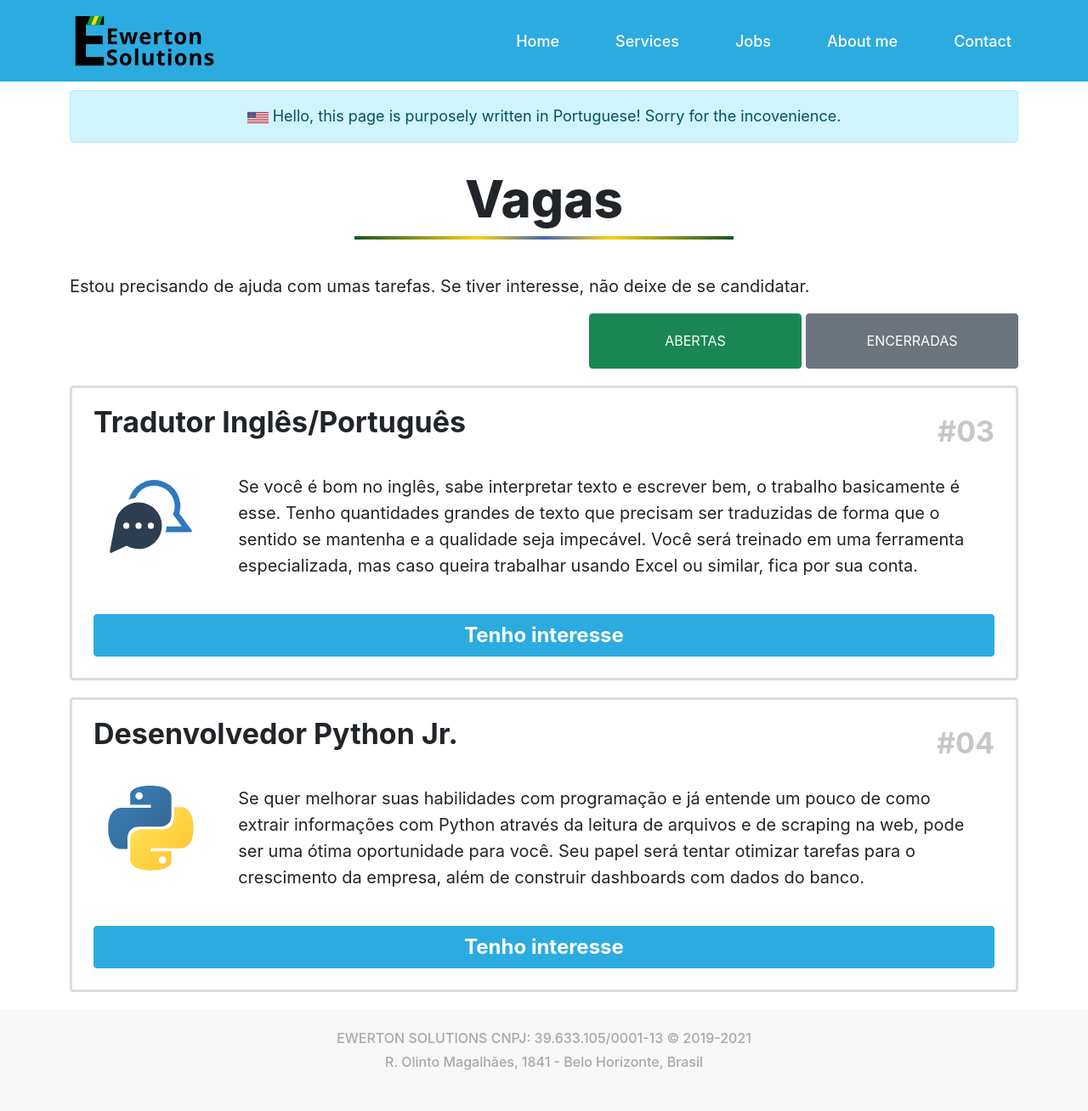
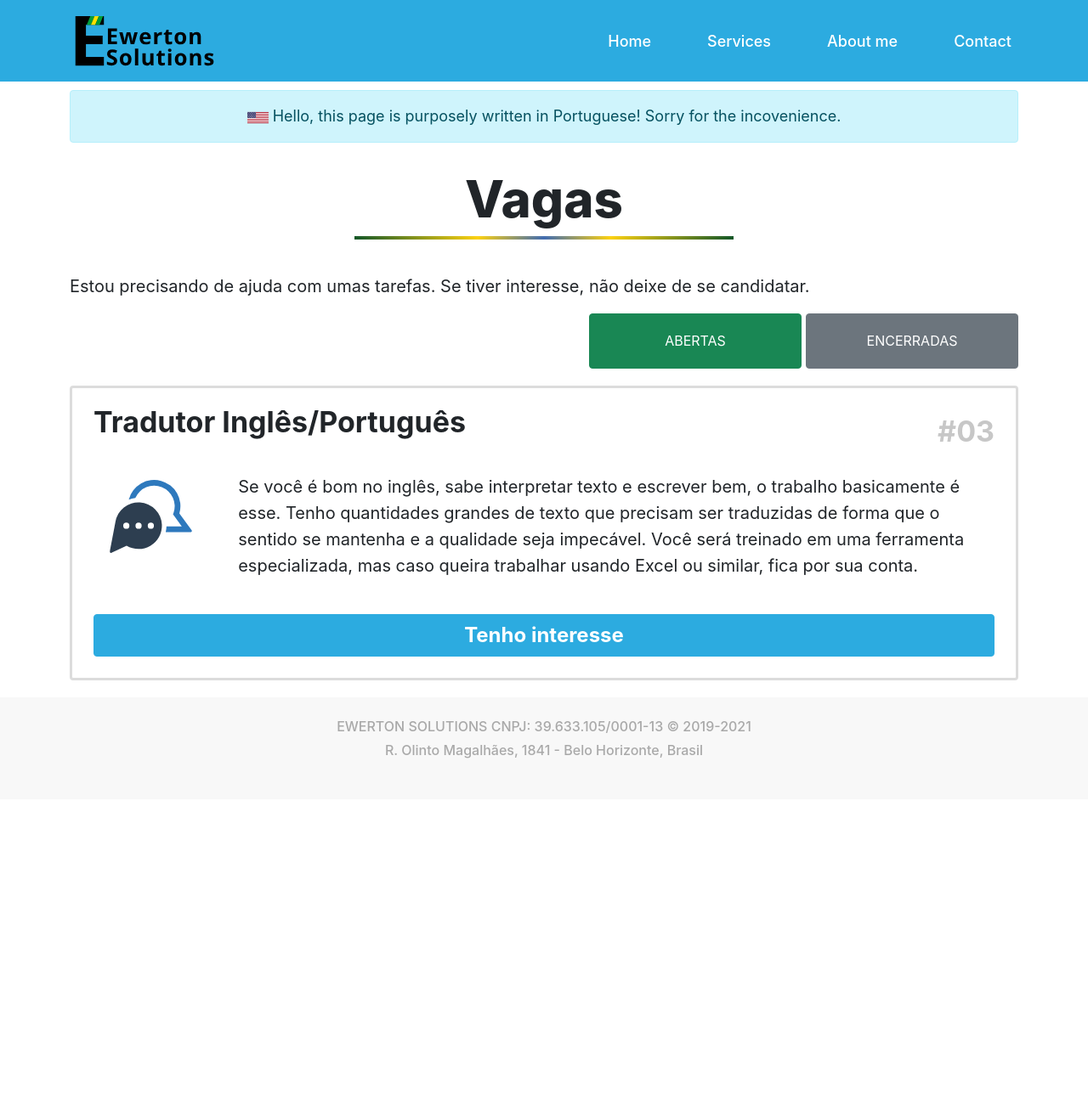
Before and after one commit to ewertones/ewerton.com.br, a Flask app: page /jobs in a window 1280 px wide. Shown: the whole page at 85% size. After the commit the page ends 893 px from the top, so only its background shows below. Run offline with Flask 2, Linux system fonts and the light colour scheme.

```diff
--- a/templates/jobs.html
+++ b/templates/jobs.html
@@ -20,7 +20,6 @@
             </button>
         </div>
 
-
         <div class="card vagaAberta">
             <div class="job-header">
                 <h4 class="card-title">Tradutor Inglês/Português</h4>
@@ -31,18 +30,6 @@
                 <p class="card-text">Se você é bom no inglês, sabe interpretar texto e escrever bem, o trabalho basicamente é esse. Tenho quantidades grandes de texto que precisam ser traduzidas de forma que o sentido se mantenha e a qualidade seja impecável. Você será treinado em uma ferramenta especializada, mas caso queira trabalhar usando Excel ou similar, fica por sua conta.</p>
             </div>
             <a target="_blank" href="mailto:ewerton@ewerton.com.br?subject=Tradutor%20Ingl%C3%AAs%2FPortugu%C3%AAs&body=Opa%2C%20e%20a%C3%AD%2C%20Ewerton!%0D%0A%0D%0AVi%20aquela%20vaga%20de%20Tradutor%20Ingl%C3%AAs%2FPortugu%C3%AAs%20no%20site%20e%20tenho%20interesse.%0D%0A%0D%0ADeixei%20anexo%20o%20meu%20curr%C3%ADculo.%0D%0A%0D%0AAtt%2C" class="btn btn-primary job-button">Tenho interesse</a>
-        </div>
-
-        <div class="card vagaAberta">
-            <div class="job-header">
-                <h4 class="card-title">Desenvolvedor Python Jr.</h4>
-                <span class="job-number">#04</span>
-            </div>
-            <div class="card-body">
-                <img class="card-img" src="{{ url_for('static', filename='/icons/python.svg') }}" alt="" width="100" height="100">
-                <p class="card-text">Se quer melhorar suas habilidades com programação e já entende um pouco de como extrair informações com Python através da leitura de arquivos e de scraping na web, pode ser uma ótima oportunidade para você. Seu papel será tentar otimizar tarefas para o crescimento da empresa, além de construir dashboards com dados do banco.</p>
-            </div>
-            <a target="_blank" href="mailto:ewerton@ewerton.com.br?subject=Desenvolvedor%20Python%20Jr.&body=Opa%2C%20e%20a%C3%AD%2C%20Ewerton!%0D%0A%0D%0AVi%20aquela%20vaga%20de%20Desenvolvedor%20Python%20Jr.%20no%20site%20e%20tenho%20interesse.%0D%0A%0D%0ADeixei%20anexo%20o%20meu%20curr%C3%ADculo.%0D%0A%0D%0AAtt%2C" class="btn btn-primary job-button">Tenho interesse</a>
         </div>
 
         <div class="card vagaFechada collapse">
@@ -67,6 +54,28 @@
             </div>
         </div>
 
+        <div class="card vagaFechada collapse">
+            <div class="job-header">
+                <h4 class="card-title">Desenvolvedor Front-end Jr.</h4>
+                <span class="job-number">#03</span>
+            </div>
+            <div class="card-body">
+                <img class="card-img" src="{{ url_for('static', filename='/icons/html.svg') }}" alt="" width="100" height="100">
+                <p class="card-text">Este site foi construído com o básico de HTML/CSS/Javascript e o framework feito em Flask. Estou meio sem tempo para ir melhorando os arquivos, então caso queira ficar por conta disso, gostaria muito de conversar com você.</p>
+            </div>
+        </div>
+
+        <div class="card vagaFechada collapse">
+            <div class="job-header">
+                <h4 class="card-title">Desenvolvedor Python Jr.</h4>
+                <span class="job-number">#04</span>
+            </div>
+            <div class="card-body">
+                <img class="card-img" src="{{ url_for('static', filename='/icons/python.svg') }}" alt="" width="100" height="100">
+                <p class="card-text">Se quer melhorar suas habilidades com programação e já entende um pouco de como extrair informações com Python através da leitura de arquivos e de scraping na web, pode ser uma ótima oportunidade para você. Seu papel será tentar otimizar tarefas para o crescimento da empresa, além de construir dashboards com dados do banco.</p>
+            </div>
+        </div>
+
         <script type="text/javascript">
             $(document).ready(function () {
                 $('#vagas-block').on('click', 'button', function () {
--- a/templates/layout.html
+++ b/templates/layout.html
@@ -51,7 +51,7 @@
                 <div class="navbar-nav ms-auto">
                     <a class="nav-item nav-link" href="{{ url_for('home') }}">Home</a>
                     <a class="nav-item nav-link" href="{{ url_for('services') }}">Services</a>
-                    <a class="nav-item nav-link" href="{{ url_for('jobs') }}">Jobs</a>
+                    <!--<a class="nav-item nav-link" href="{{ url_for('jobs') }}">Jobs</a>-->
                     <a class="nav-item nav-link" href="{{ url_for('about') }}">About me</a>
                     <a class="nav-item nav-link" href="{{ url_for('contact') }}">Contact</a>
                 </div>
```
